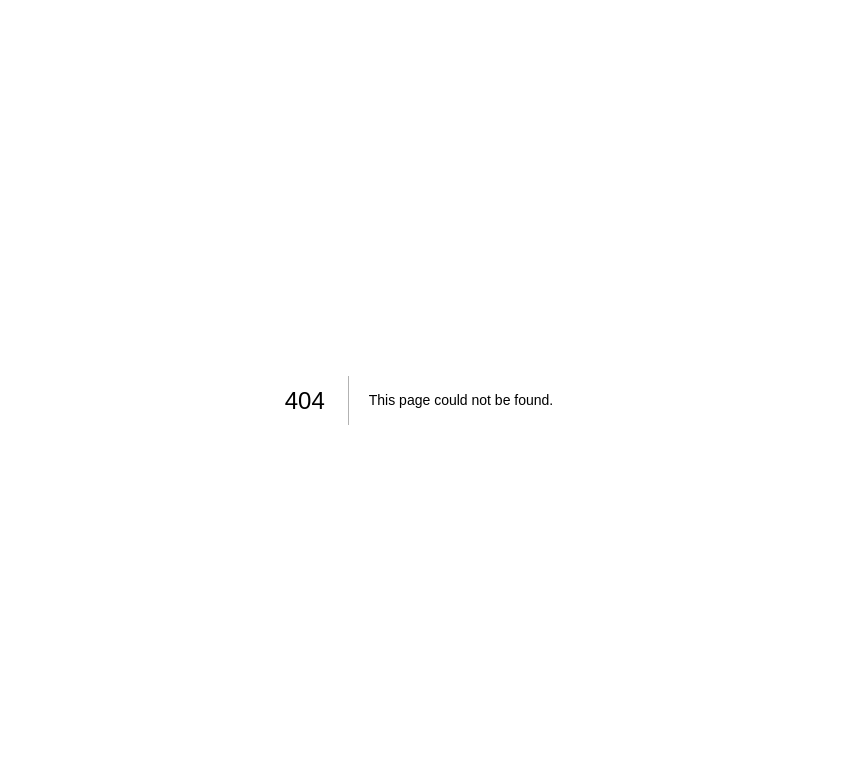
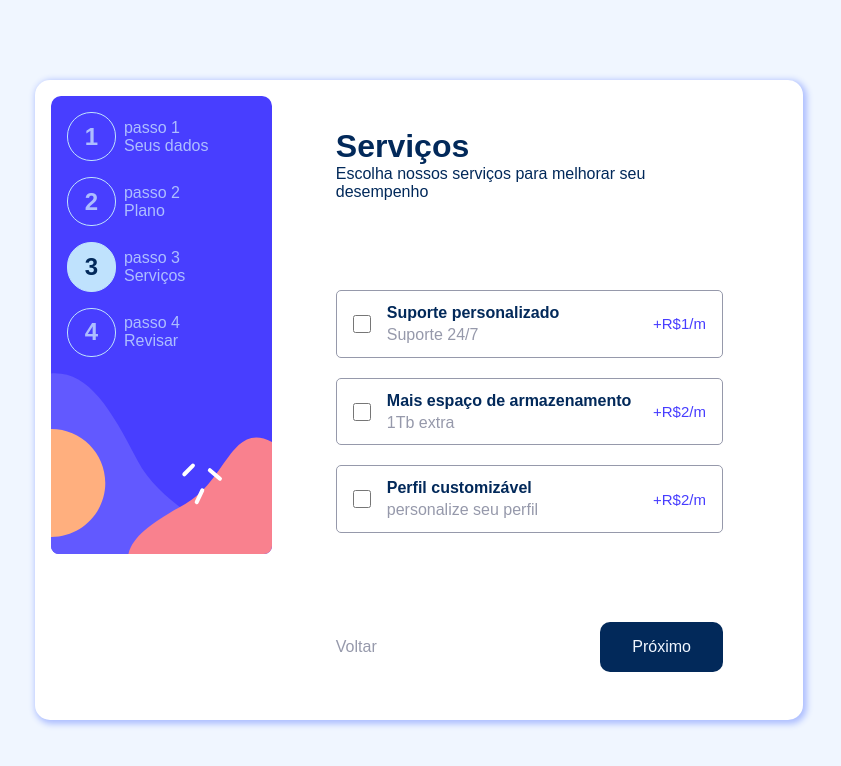
Before and after one commit to TurinoS/Multi-step-Form, a Next.js app: page /step_three in a window 1280 px wide. Before the commit this address had no page. Shown: the top 766 px of the page, without its empty margins (221-1062 px from the left). Built offline with nearby package versions, Linux system fonts and the light colour scheme.

Commit message:
feat: terminando estilização do step3

```diff
--- a/src/app/page.tsx
+++ b/src/app/page.tsx
@@ -4,7 +4,6 @@ import Steps from '@/components/Steps';
 import { Container, StepsContainer } from '@/styles/Container';
 import { FormContainer } from '@/styles/Step1.styles';
 import Form1 from '@/components/Form1';
-import Link from 'next/link';
 import LinkSection from '@/components/LinkSection';
 
 export default function Home() {
--- /dev/null
+++ b/src/app/step_three/page.tsx
@@ -0,0 +1,51 @@
+'use client'
+
+import styled from 'styled-components';
+import Steps from '@/components/Steps';
+import { Container, StepsContainer } from '@/styles/Container';
+import { FormContainer } from '@/styles/Step1.styles';
+import LinkSection from '@/components/LinkSection';
+import CheckboxInput from '@/components/CheckboxInput';
+
+const StyledForm3 = styled.form`
+    display: flex;
+    flex-direction: column;
+    margin-top: 1em;
+    gap: .25em;
+
+    & section {
+        background-color: var(--light-gray);
+        display: flex;
+        align-items: center;
+        justify-content: center;
+        gap: .5em;
+        width: 100%;
+        padding: .5em;
+        border-radius: 5px;
+    }
+`
+
+export default function Step2() {
+  return (
+    <Container>
+        <StepsContainer>
+          <Steps number='1' text='Seus dados' active={false} />
+          <Steps number='2' text='Plano' active={false} />
+          <Steps number='3' text='Serviços' active={true} />
+          <Steps number='4' text='Revisar' active={false} />
+        </StepsContainer>
+        <FormContainer>
+            <div>
+                <h1>Serviços</h1>
+                <p>Escolha nossos serviços para melhorar seu desempenho</p>
+            </div>
+          <StyledForm3>
+            <CheckboxInput formName='step3' formStep='1' label='Suporte personalizado' subtitle='Suporte 24/7' price='1' time='m' />
+            <CheckboxInput formName='step3' formStep='2' label='Mais espaço de armazenamento' subtitle='1Tb extra' price='2' time='m' />
+            <CheckboxInput formName='step3' formStep='3' label='Perfil customizável' subtitle='personalize seu perfil' price='2' time='m' />
+          </StyledForm3>
+            <LinkSection hrefBack='/step_two' hrefNext='/step_four' display={true} />
+        </FormContainer>
+    </Container>
+  )
+}
--- a/src/app/step_two/page.tsx
+++ b/src/app/step_two/page.tsx
@@ -49,9 +49,9 @@ export default function Step2() {
                 <p>Escolha seu plano e se pretende pagar o plano anual ou mensal</p>
             </div>
           <StyledForm2>
-            <RadioInput label='Iniciante' formStep='1' formName='step2' imgSrc={icon1} />
-            <RadioInput label='Avançado' formStep='2' formName='step2' imgSrc={icon2} />
-            <RadioInput label='Profissional' formStep='3' formName='step2' imgSrc={icon3} />
+            <RadioInput label='Iniciante' formStep='1' formName='step2' imgSrc={icon1} price='9' time='m' />
+            <RadioInput label='Avançado' formStep='2' formName='step2' imgSrc={icon2} price='12' time='m' />
+            <RadioInput label='Profissional' formStep='3' formName='step2' imgSrc={icon3} price='15' time='m' />
             <section>
                 <p>Mensal</p>
                 <Switch
--- /dev/null
+++ b/src/components/CheckboxInput.tsx
@@ -0,0 +1,62 @@
+import styled from 'styled-components';
+
+const StyledCheckboxInput = styled.div`
+    width: 100%;
+    padding: .8em 1em;
+    margin-bottom: 1em;
+    border: 1px solid var(--cool-gray);
+    border-radius: 5px;
+    display: flex;
+    justify-content: space-between;
+
+    & div {
+        display: flex;
+        gap: 1em;
+    }
+
+    & input {
+        width: 18px;
+    }
+
+    & label {
+        display: flex;
+        flex-direction: column;
+        gap: .25em;
+        font-weight: 600;
+
+        & p {
+            color: var(--cool-gray);
+            font-weight: 400;
+        }
+    }
+
+    & span {
+        align-self: center;
+        color: var(--purplish-blue);
+        font-size: 15px;
+    }
+`
+
+interface CheckboxInputProps {
+    label: string,
+    formStep: string,
+    formName: string,
+    subtitle: string,
+    price: string,
+    time: string,
+}
+
+export default function CheckboxInput({ label, formStep, formName, subtitle, price, time }: CheckboxInputProps) {
+    return(
+        <StyledCheckboxInput>
+            <div>
+                <input type='checkbox' id={formStep} name={formName} value={label} />
+                <label htmlFor={formStep}>
+                    {label}
+                    <p>{subtitle}</p>
+                </label>
+            </div>
+            <span>+R${price}/{time}</span>
+        </StyledCheckboxInput>
+    )
+}
--- a/src/styles/Container.tsx
+++ b/src/styles/Container.tsx
@@ -4,10 +4,10 @@ import bg from '../assets/bg-sidebar-desktop.svg';
 export const Container = styled.div`
     background-color: var(--white);
     box-shadow: 2px 2px 6px 2px var(--pastel-blue);
-    margin: 15vh auto;
+    margin: 10vh auto;
     padding: 1em;
-    width: 55vw;
-    height: 70vh;
+    width: 60vw;
+    height: 80vh;
     border-radius: 15px;
     display: flex;
 `
```
Also changed, not shown: src/components/RadioInput.tsx (+16 -3 lines).
